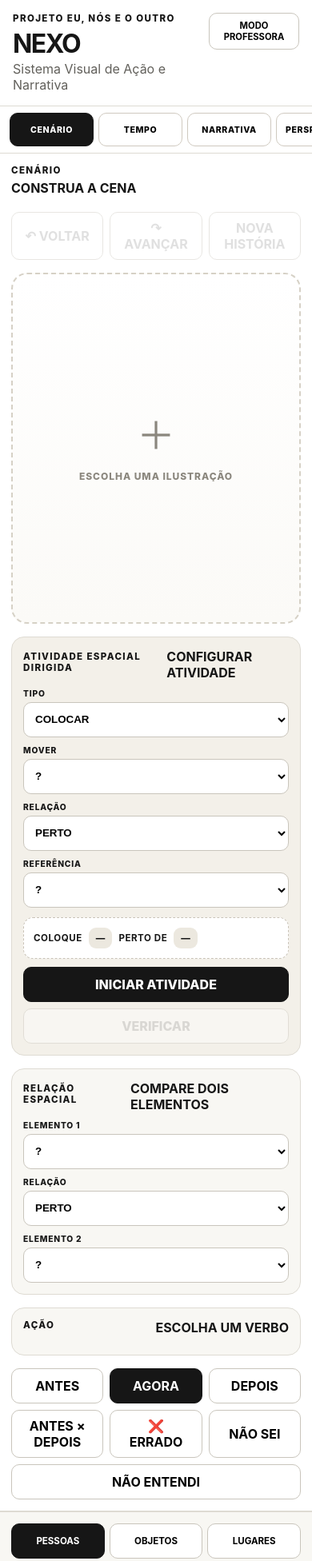
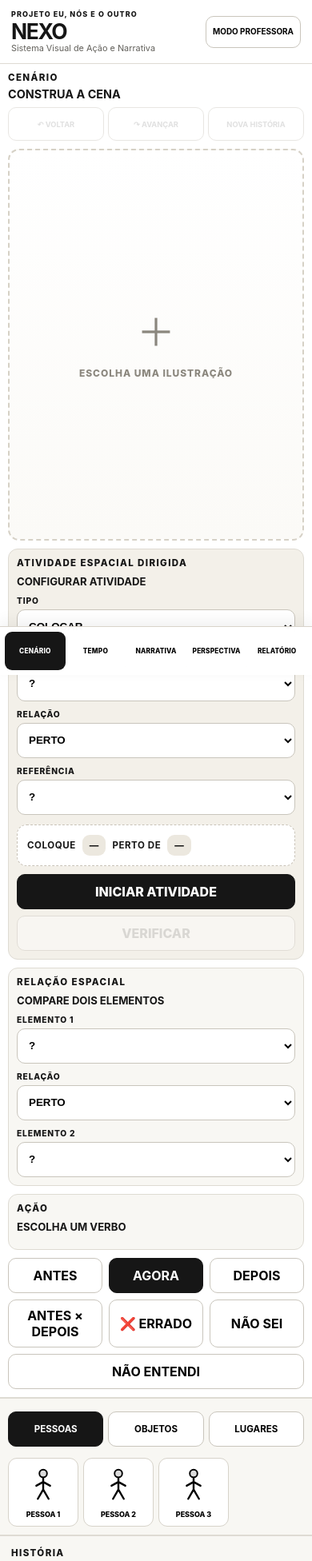
Before and after one commit to aeduardasantana/nexo, a React (Vite) app: page / in a window 390 px wide. Shown: the top 1952 px of the page at 80% size. Built offline with nearby package versions, Linux system fonts and the light colour scheme.

Commit message:
style: refine mobile UX and bottom module navigation [edufertanapo]

```diff
--- a/src/styles.css
+++ b/src/styles.css
@@ -3496,3 +3496,213 @@ button:disabled { opacity: .42; cursor: not-allowed; }
     display: none !important;
   }
 }
+
+
+/* Mobile UX refinement */
+@media (max-width: 640px) {
+  body {
+    padding-bottom: 72px;
+  }
+
+  .topbar {
+    position: relative;
+    padding: 12px 14px;
+    gap: 10px;
+    align-items: center;
+  }
+
+  .topbar h1 {
+    font-size: 1.65rem;
+    line-height: 1;
+  }
+
+  .eyebrow {
+    font-size: .56rem;
+    margin-bottom: 3px;
+  }
+
+  .subtitle {
+    font-size: .68rem;
+    line-height: 1.2;
+  }
+
+  .teacher-button {
+    min-height: 40px;
+    max-width: 122px;
+    font-size: .62rem;
+    line-height: 1.15;
+  }
+
+  .module-nav {
+    position: fixed;
+    left: 0;
+    right: 0;
+    top: auto;
+    bottom: 0;
+    z-index: 100;
+    display: grid;
+    grid-template-columns: repeat(5, 1fr);
+    gap: 0;
+    padding: 6px 6px calc(6px + env(safe-area-inset-bottom));
+    border-top: 1px solid #d8d3ca;
+    border-bottom: 0;
+    background: rgba(255,255,255,.98);
+    box-shadow: 0 -6px 18px rgba(0,0,0,.06);
+    overflow: visible;
+  }
+
+  .module-nav button {
+    min-width: 0;
+    min-height: 48px;
+    padding: 6px 3px;
+    border: 0;
+    border-radius: 9px;
+    font-size: .52rem;
+    letter-spacing: .02em;
+  }
+
+  .workspace,
+  .module-time .workspace,
+  .module-narrative .workspace,
+  .module-perspective .workspace {
+    min-height: auto;
+  }
+
+  .stage-panel {
+    padding: 10px;
+    gap: 10px;
+  }
+
+  .stage-heading {
+    gap: 8px;
+  }
+
+  .stage-heading h2 {
+    font-size: .9rem;
+  }
+
+  .stage-actions {
+    display: grid;
+    grid-template-columns: repeat(3, 1fr);
+    gap: 5px;
+  }
+
+  .stage-actions button {
+    min-height: 42px;
+    padding: 7px 5px;
+    font-size: .58rem;
+  }
+
+  .stage {
+    min-height: 58vh;
+    border-radius: 14px;
+  }
+
+  .spatial-scene {
+    min-height: 58vh;
+  }
+
+  .spatial-scene .scene-item .asset-svg {
+    width: 64px;
+    height: 64px;
+  }
+
+  .spatial-scene .scene-item small {
+    font-size: .58rem;
+  }
+
+  .library {
+    padding: 10px;
+  }
+
+  .category-tabs {
+    position: sticky;
+    top: 0;
+    z-index: 8;
+    background: #f8f7f3;
+    padding: 6px 0;
+    margin-bottom: 8px;
+  }
+
+  .asset-grid {
+    grid-template-columns: repeat(4, minmax(0, 1fr));
+    gap: 6px;
+  }
+
+  .asset-card {
+    min-height: 86px;
+    aspect-ratio: auto;
+    border-radius: 11px;
+  }
+
+  .asset-card .asset-svg {
+    width: 48px;
+    height: 48px;
+  }
+
+  .asset-label {
+    font-size: .56rem;
+  }
+
+  .action-builder,
+  .spatial-task-builder,
+  .relation-builder,
+  .temporal-builder,
+  .calendar-builder,
+  .week-builder,
+  .narrative-task-builder,
+  .causal-task-builder,
+  .mental-state-builder,
+  .perspective-builder,
+  .access-builder,
+  .hidden-info-builder,
+  .relocation-builder {
+    padding: 10px;
+    border-radius: 12px;
+  }
+
+  .builder-title {
+    display: grid;
+    gap: 3px;
+  }
+
+  .builder-title strong {
+    font-size: .82rem;
+  }
+
+  .visual-option {
+    min-width: 72px;
+    min-height: 78px;
+  }
+
+  .visual-option .asset-svg {
+    width: 46px;
+    height: 46px;
+  }
+
+  .visual-execute {
+    position: sticky;
+    bottom: 78px;
+    z-index: 20;
+    box-shadow: 0 6px 18px rgba(0,0,0,.12);
+  }
+
+  .teacher-panel {
+    padding: 10px;
+    gap: 10px;
+  }
+
+  .session-panel {
+    padding: 10px;
+  }
+
+  .session-report-view {
+    margin: 8px;
+    padding: 12px;
+  }
+
+  .report-actions {
+    display: grid;
+    grid-template-columns: 1fr 1fr;
+  }
+}
```
